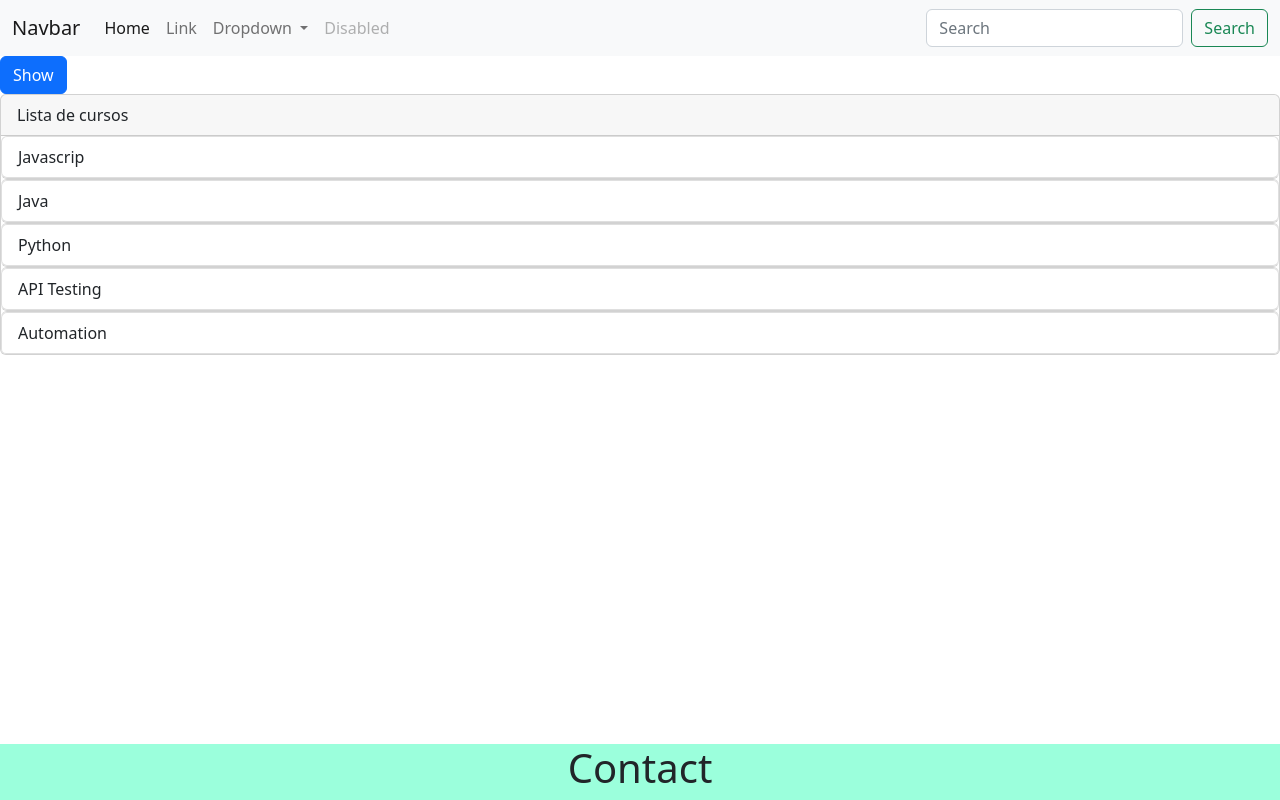
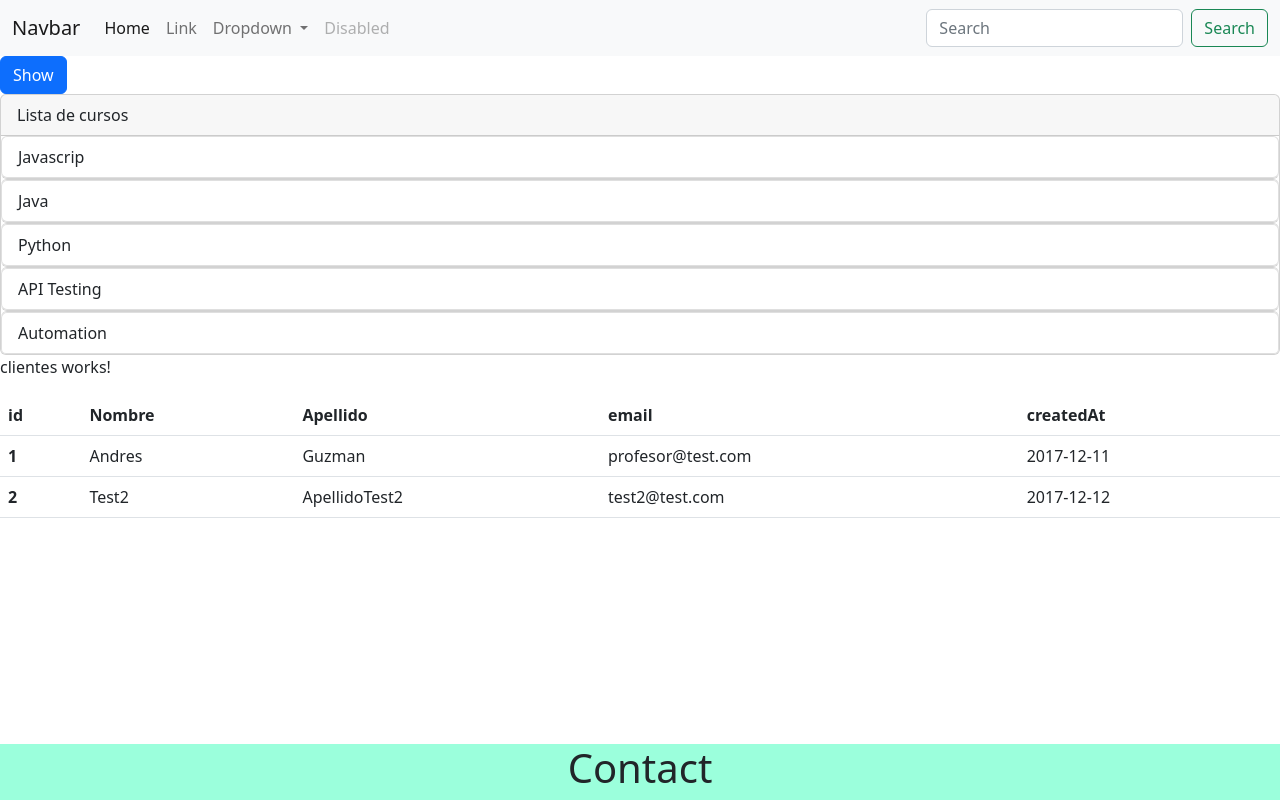
Before and after one commit to josh-hrr/full-stack1, an Angular app: page / in a window 1280 px wide. Built offline with nearby package versions, Linux system fonts and the light colour scheme.

Commit message:
adding Cliente class and component with ngFor to read a json as a test

```diff
--- a/src/app/app.component.html
+++ b/src/app/app.component.html
@@ -16,4 +16,8 @@
         </ul>
 </div>
 
+
+<app-clientes></app-clientes>
+
+
 <router-outlet></router-outlet>
--- a/src/app/app.module.ts
+++ b/src/app/app.module.ts
@@ -5,12 +5,14 @@ import { AppRoutingModule } from './app-routing.module';
 import { AppComponent } from './app.component';
 import { HeaderComponent } from './header/header.component';
 import { FooterComponent } from './footer/footer.component';
+import { ClientesComponent } from './clientes/clientes.component';
 
 @NgModule({
   declarations: [
     AppComponent,
     HeaderComponent,
-    FooterComponent
+    FooterComponent,
+    ClientesComponent
   ],
   imports: [
     BrowserModule,
--- /dev/null
+++ b/src/app/clientes/cliente.ts
@@ -0,0 +1,7 @@
+export class Cliente {
+    id:number;
+    nombre:string;
+    apellido:string;
+    email:string;
+    createdAt:string;
+}
--- /dev/null
+++ b/src/app/clientes/clientes.component.html
@@ -0,0 +1,24 @@
+<p>clientes works!</p>
+
+<div>
+    <table class="table">
+        <thead>
+          <tr>
+            <th scope="col">id</th>
+            <th scope="col">Nombre</th>
+            <th scope="col">Apellido</th>
+            <th scope="col">email</th>
+            <th scope="col">createdAt</th>
+          </tr>
+        </thead>
+        <tbody>
+          <tr *ngFor="let cliente of clientes">
+            <th scope="row">{{cliente.id}}</th>
+            <td scope="row">{{cliente.nombre}}</td>
+            <td scope="row">{{cliente.apellido}}</td>
+            <td scope="row">{{cliente.email}}</td>
+            <td scope="row">{{cliente.createdAt}}</td>
+          </tr>
+        </tbody>
+      </table>
+</div>
--- /dev/null
+++ b/src/app/clientes/clientes.component.ts
@@ -0,0 +1,33 @@
+import { Component, OnInit } from '@angular/core';
+import { Cliente } from './cliente';
+
+@Component({
+  selector: 'app-clientes',
+  templateUrl: './clientes.component.html',
+  styleUrls: ['./clientes.component.css']
+})
+export class ClientesComponent implements OnInit {
+
+  clientes: Cliente[] = [
+    {
+      id: 1,
+      nombre: 'Andres',
+      apellido: 'Guzman',
+      email: 'profesor@test.com',
+      createdAt: '2017-12-11'
+    },
+    {
+      id: 2,
+      nombre: 'Test2',
+      apellido: 'ApellidoTest2',
+      email: 'test2@test.com',
+      createdAt: '2017-12-12'
+    }
+  ];
+
+  constructor() { }
+
+  ngOnInit(): void {
+  }
+
+}
```
Also changed, not shown: tsconfig.json (+4 -4 lines), src/app/clientes/clientes.component.css (added), 2 other files (tests, documents, lock files or other folders).
